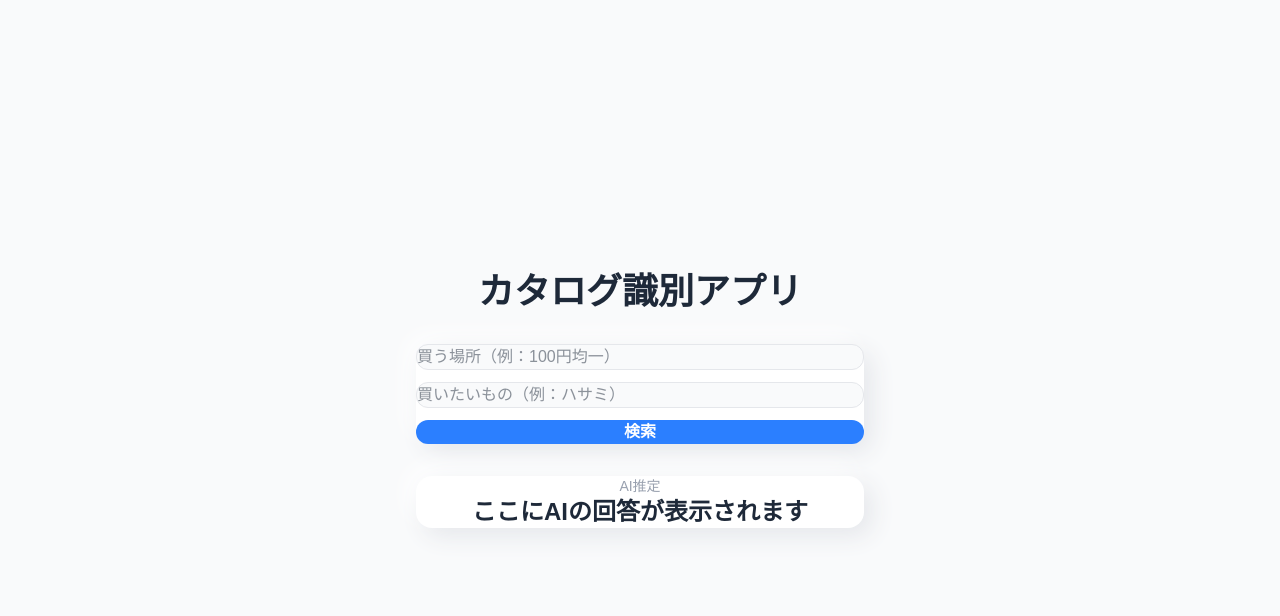
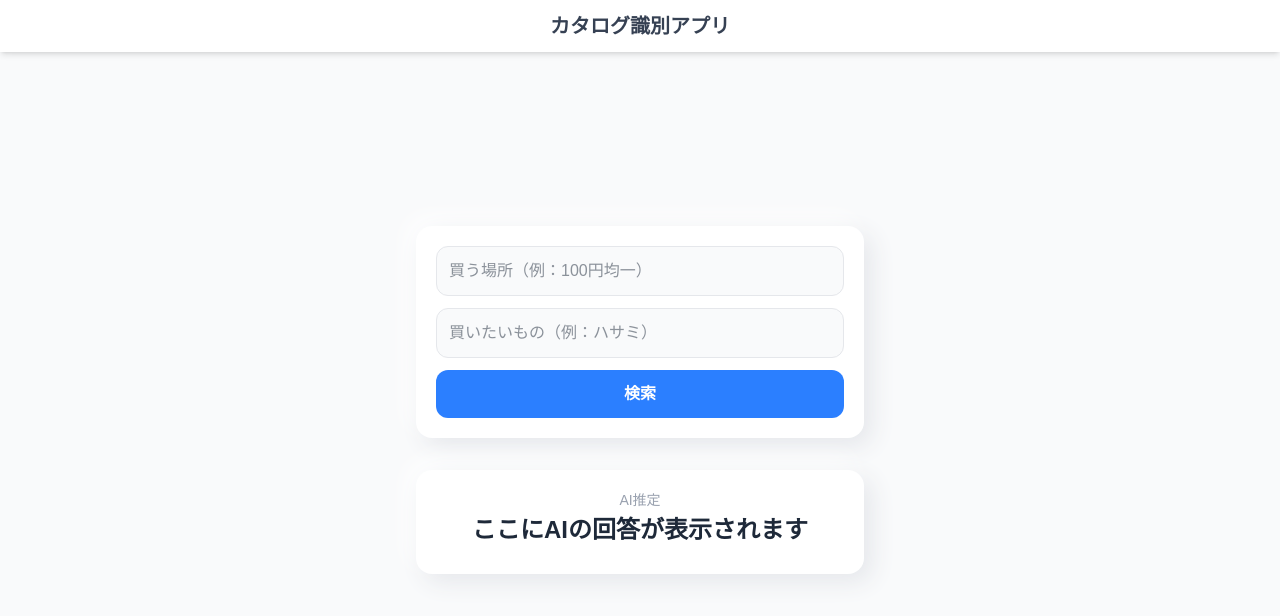
Before and after one commit to oyasumi-ryo/catalog-locator, a Next.js app: page / in a window 1280 px wide. Shown: the top 616 px of the page. Built offline with nearby package versions, Linux system fonts and the light colour scheme.

Commit message:
UIの改善

```diff
--- a/src/app/globals.css
+++ b/src/app/globals.css
@@ -29,8 +29,6 @@ body {
 
 * {
   box-sizing: border-box;
-  padding: 0;
-  margin: 0;
 }
 
 a {
--- a/src/app/layout.tsx
+++ b/src/app/layout.tsx
@@ -13,8 +13,11 @@ const geistMono = Geist_Mono({
 });
 
 export const metadata: Metadata = {
-  title: "Create Next App",
-  description: "Generated by create next app",
+  title: "買い物カタログ識別アプリ",
+  description: "G買いたいものとお店のタイプから、AIが売り場を推定します。",
+  icons: {
+    icon: "/favicon.ico",
+  },
 };
 
 export default function RootLayout({
@@ -23,7 +26,7 @@ export default function RootLayout({
   children: React.ReactNode;
 }>) {
   return (
-    <html lang="en">
+    <html lang="ja">
       <body className={`${geistSans.variable} ${geistMono.variable}`}>
         {children}
       </body>
--- a/src/app/page.tsx
+++ b/src/app/page.tsx
@@ -57,8 +57,13 @@ export default function Home() {
   };
 
   return (
+    <>
+      <header className="fixed top-0 w-full bg-white shadow-md z-10 py-3">
+        <h1 className="text-center text-xl font-semibold pt- text-gray-700">
+          カタログ識別アプリ
+        </h1>
+      </header>
       <main className="flex flex-col items-center justify-center min-h-screen bg-gray-50 gap-8">
-      <h1 className="text-4xl font-bold text-gray-800">カタログ識別アプリ</h1>
 
         {/* 入力カード */}
         <div className="w-full max-w-md p-5 bg-white rounded-2xl shadow-lg
@@ -139,5 +144,6 @@ export default function Home() {
           {reason && <p className="text-gray-500 text-sm">{reason}</p>}
         </div>
       </main>
+    </>
   );
 }
```
Lines whose indentation alone changed are shown as unchanged.
